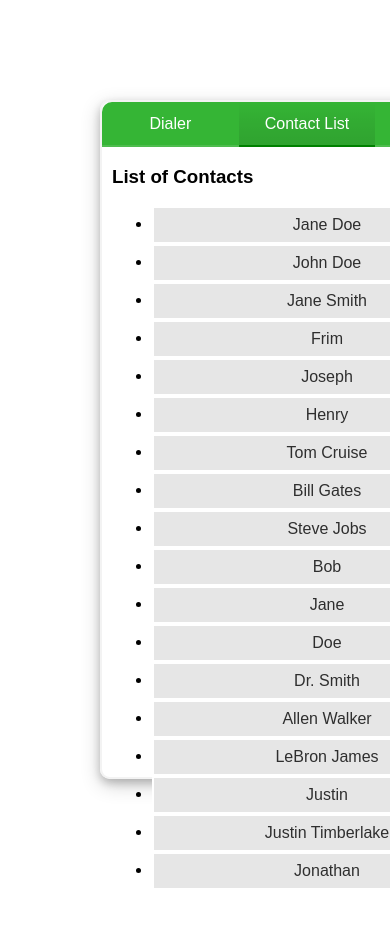
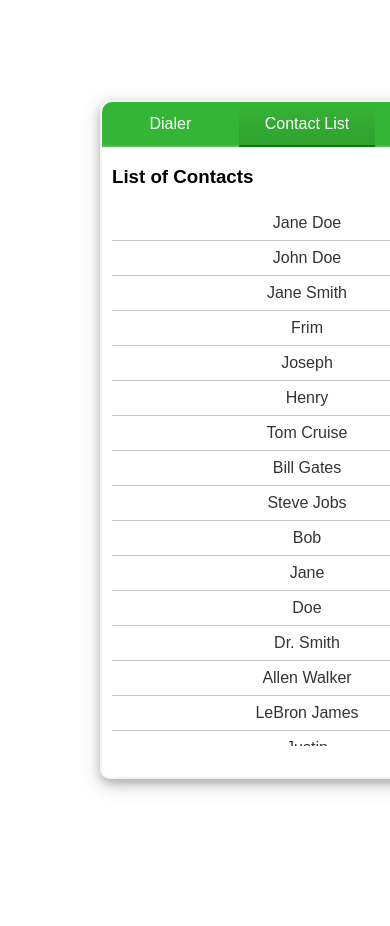
Before and after one commit to shafkatreaz/assignment, a plain HTML site: page index.html in a window 390 px wide. Both pictures are taken after a click on the button "Contact List". Shown: the top 926 px of the page. After the commit the page ends 861 px from the top, so only its background shows below. Drawn offline with nearby package versions, Linux system fonts and the light colour scheme.

Commit message:
update phone.css

```diff
--- a/phone.css
+++ b/phone.css
@@ -1,7 +1,7 @@
 #tab_content{
 
 width: 400px;
-
+height: 100%;
 }
 
 #textbox_dialer{
@@ -13,6 +13,7 @@ text-align: center;
 background-color: #F3F3F3;
 margin-top:10px;
 }
+
 
 .container{
 
@@ -53,7 +54,7 @@ margin-top:10px;
 	background:white;
 	width:70px;
 	height:70px;
-	border: 1px solid grey;
+	border: 1px solid #C7C7C7;
 	border-radius:50%;
 	margin-bottom: 10px;
 	margin-top: 5px;
@@ -67,8 +68,10 @@ margin-top:10px;
 .btn_num2{
 
 	width:100%;
-	border: 2px solid white;
 
+		background-color: #fff;
+	border-bottom: 1px solid #C7C7C7;
+	border-radius: 0 0 0 0 ;
 }
 
 
@@ -184,3 +187,24 @@ margin-top:10px;
 
 	margin-left: 10px;
 }
+
+#tab_contactList{
+	height:100%;
+}
+
+
+div.wrapper_list{
+	height:80%;
+	overflow-y:scroll;
+}
+
+.contact{
+	 list-style-type: none;
+	 margin: 0;
+  	 padding: 0;
+
+}
+
+.contact>button:hover{
+	color:green;
+}
```
